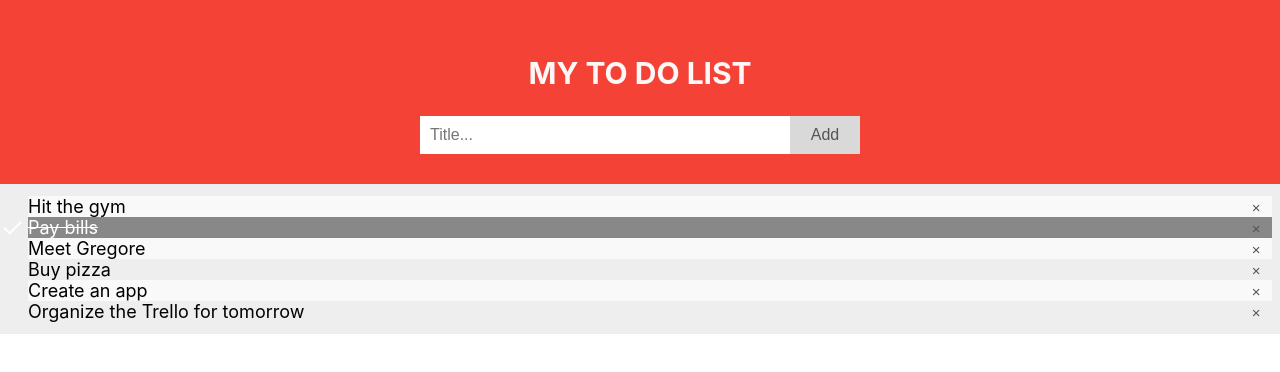
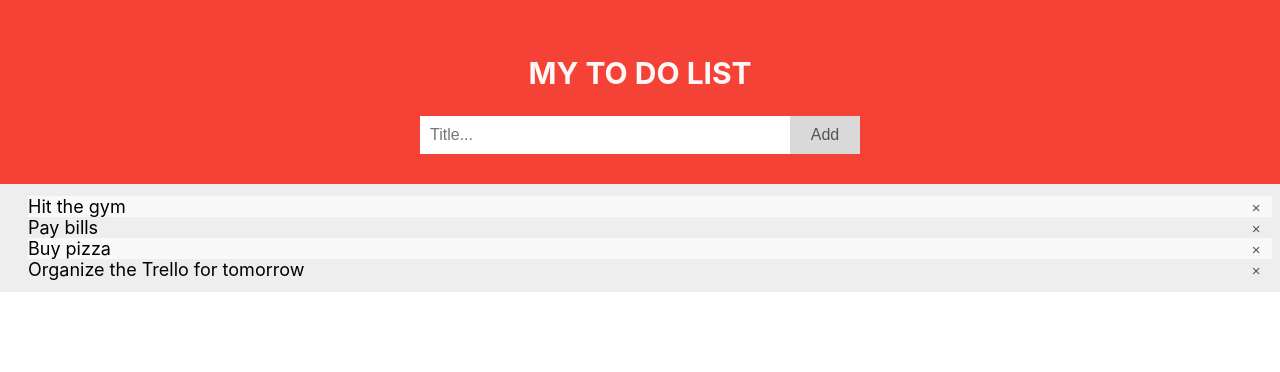
Before and after one commit to HelenFedoseeva/react-app-todo-list, a React (Create React App) app: page / in a window 1280 px wide. Shown: the top 372 px of the page. Built offline with nearby package versions, Linux system fonts and the light colour scheme.

Commit message:
add-dinamyc-list-render-and-items-delete-logic

```diff
--- a/src/components/Add-btn/Add-btn.jsx
+++ b/src/components/Add-btn/Add-btn.jsx
@@ -1,17 +1,15 @@
 
-import { isDocument } from '@testing-library/user-event/dist/utils';
 import '../../index.css';
 
 export const AddBtn = () => {
 
-    function onAddBtnClick(e) {
-        console.log(e)
-        return (
-            <li className='list__item'>Organize the Trello for tomorrow<button className='closeBtn' type='button'>×</button></li>
-        )
+    function onAddBtnClick() {
+    //     if (value === '' || value === ' ') {
+    //      alert ('Add a note, please')
+    //   } console.log(123)
     }
 
     return (
-    <button onClick={onAddBtnClick} className='addBtn' type="button">Add</button>
+        <button onClick={onAddBtnClick} className='addBtn' type="button">Add</button>
 )
 }
--- a/src/components/Input/Input.jsx
+++ b/src/components/Input/Input.jsx
@@ -2,13 +2,15 @@ import '../../index.css';
 import React from 'react';
 
 
-export const Input = () => {
+export const Input = ({onChange}) => {
 
-    let inputValue = React.createRef()
+    const handleValueChange = (event) => {
+       onChange(event.target.value)
+   }
 
 
 
     return (
-        <input className='input' type="text" ref={inputValue} placeholder="Title..."/>
+        <input className='input' type="text" placeholder="Title..." onChange={handleValueChange}/>
     )
 }
--- a/src/components/Section/Section.jsx
+++ b/src/components/Section/Section.jsx
@@ -1,22 +1,28 @@
 import { Input } from "components/Input/Input"
 import { AddBtn } from "components/Add-btn/Add-btn"
 import { ToDoList } from "components/ToDoList/ToDoList";
+import { useState } from "react";
 import '../../index.css';
 
 
 export const Section = () => {
+    const [value, setValue] = useState('')
 
+    const handleValueChange = (value) => {
+        setValue(value)
+
+    }
 
     return (
         <section>
                 <div className="header__wrapper">
                 <div className="container">
                     <h1 className="title">My To Do List</h1>
-                <Input/>
-                <AddBtn/>
+                <Input onChange={handleValueChange}/>
+                    <AddBtn />
                 </div>
             </div>
-                 <ToDoList/>
+                 <ToDoList  value={ value }/>
         </section>
     )
 }
--- a/src/components/ToDoList/ToDoList.jsx
+++ b/src/components/ToDoList/ToDoList.jsx
@@ -1,17 +1,39 @@
+import { useState } from 'react';
 import '../../index.css';
 
-export const ToDoList = () => {
+export const ToDoList = ({ value }) => {
+    const [noteArr, setArray] = useState(['Hit the gym', 'Pay bills', 'Buy pizza','Organize the Trello for tomorrow'])
+
+    const listValue = String(value.trim())
+
+    if (listValue !== '') {
+        noteArr.push(listValue)
+    }
+    const markupList = noteArr.map((elem, index) =>{return (<li onClick={handleListItemClick} key={index} className='list__item'>{elem}
+            <button onClick={handleCloseBtnClick} className='closeBtn' type='button'>×</button></li>)} )
+
+    function handleCloseBtnClick(e) {
+
+
+        const index = e.nativeEvent.target.offsetParent
+        noteArr.splice(index, 1)
+
+        setArray([...noteArr])
+
+    }
+
+    function handleListItemClick(e) {
+        if (e.target.classList.contains('checked')) {
+            e.target.classList.remove('checked')
+
+            return
+        }
+        e.target.classList.add('checked')
+    }
+
     return (
         <ul className='list'>
-            <li className='list__item'>Hit the gym
-                <button className='closeBtn' type='button'>×</button>
-            </li>
-            <li className='list__item checked'>Pay bills
-            <button className='closeBtn' type='button'>×</button></li>
-            <li className='list__item'>Meet Gregore<button className='closeBtn' type='button'>×</button></li>
-            <li className='list__item'>Buy pizza<button className='closeBtn' type='button'>×</button></li>
-            <li className='list__item'>Create an app<button className='closeBtn' type='button'>×</button></li>
-            <li className='list__item'>Organize the Trello for tomorrow<button className='closeBtn' type='button'>×</button></li>
+            {markupList}
         </ul>
     )
 }
```
